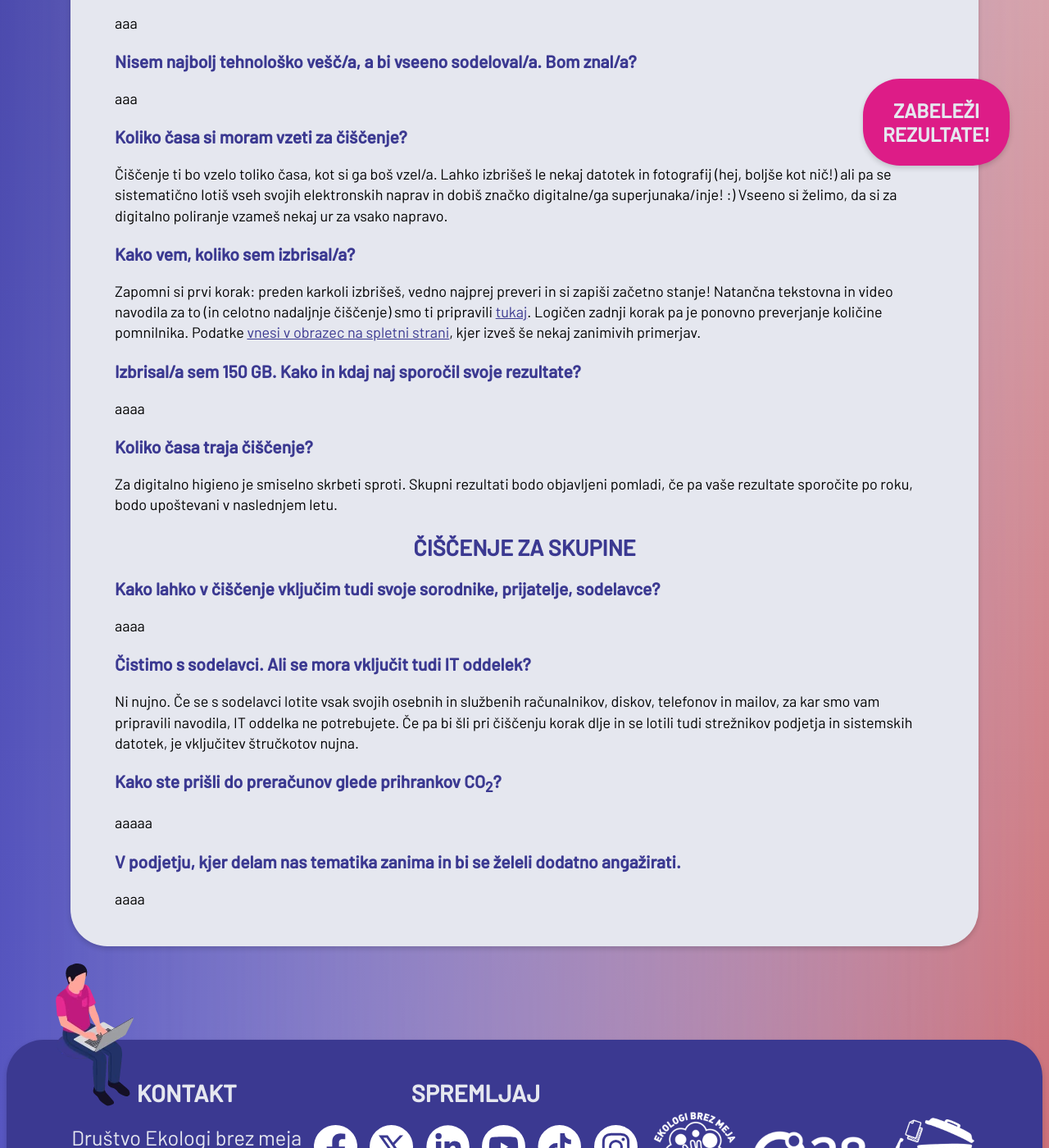
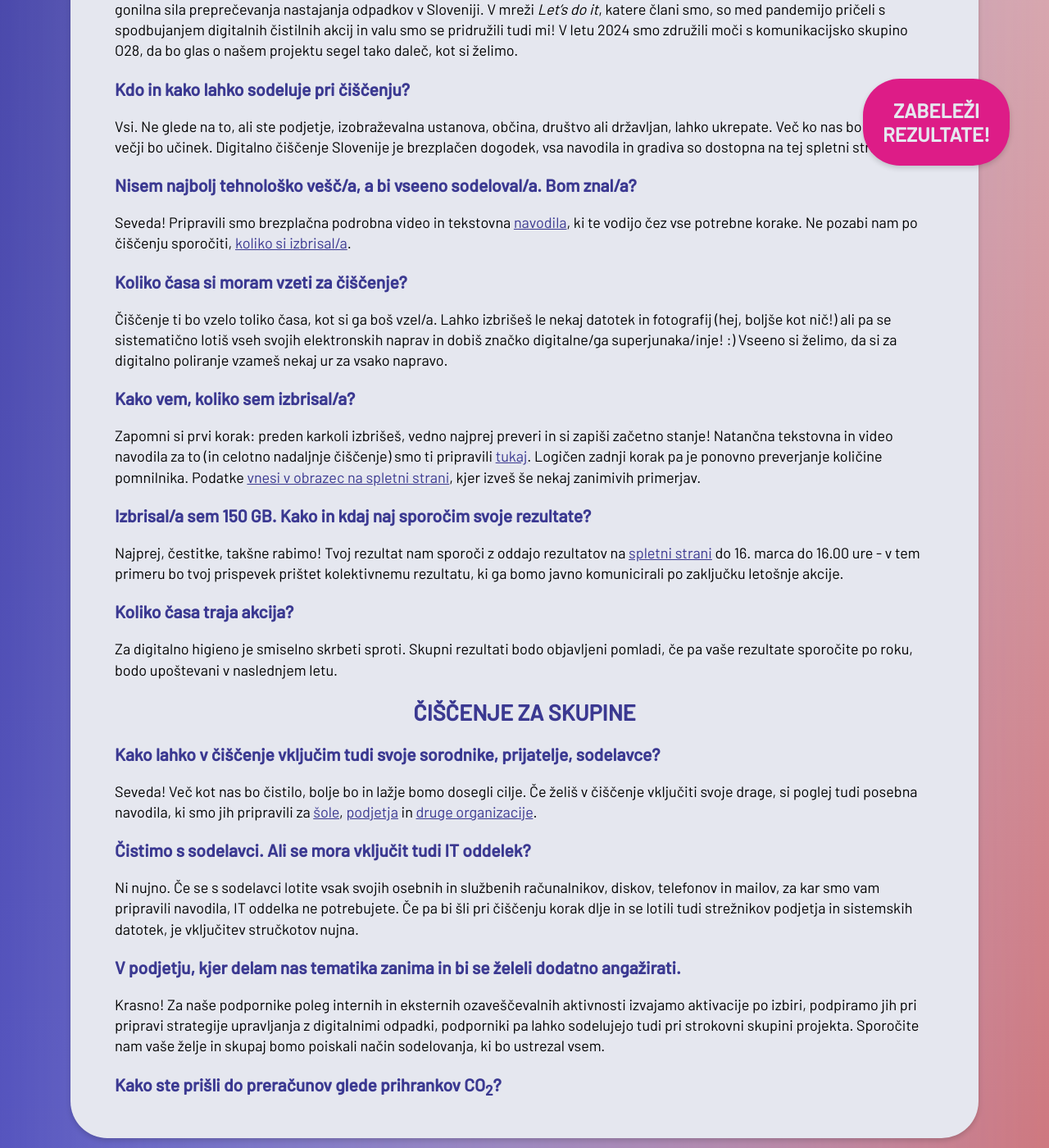
Before and after one commit to ewba/dcd-si, a Jekyll site: the page built from faq.md, in a window 1280 px wide and 1400 px high, scrolled down 1951 px. Shown: the whole window at 82% size. Built offline with Jekyll 4.4.1, drawn with Linux system fonts in a browser that asks for light colours; some of the changed text lies outside the part shown.

Commit message:
Update faq.md

```diff
--- a/faq.md
+++ b/faq.md
@@ -30,19 +30,19 @@ Spletno stran smo že od začetka zasnovali z mislijo na nizek digitalni odtis i
 
 ## O čiščenju
 ### Kaj je digitalno čiščenje?
-aaa
+Ne, to ne pomeni brisanje prahu z monitorjev računalnika! Gre za čiščenje nepotrebnih datotek, fotografij, aplikacij in drugih podatkov/odpadkov, ki nastajajo v digitalnem svetu in - marsikdo tega ne ve - porabljajo ogromno energije, kar pomeni emisije toplogrednih plinov!
 
-### Kaj je namen projekta?
-aaaa
+### Kaj je cilj projekta?
+Naši cilji so odstraniti čim več odvečnih podatkov in dvigniti ozaveščenost od digitalnih podatkih/odpadkih. Poskrbeti pa želimo tudi za preventivo in preprečiti kopičenje digitalnih odpadkov v prihodnosti. Navdihniti vse, da svoje skrbno ravnanje do okolja prenesejo iz fizičnega v digitalni svet, za to navdušijo svoje družine, prijatelje, znance, poslovne partnerje in druge, ki jih obkrožajo ter s svojim zgledom navdihujejo vse generacije, ki jim sledijo!
 
 ### Kdo stoji za projektom?
 [Ekologi brez meja](https://ebm.si/), organizatorji treh čistilnih akcij Očistimo Slovenijo (tistih klasičnih čistilnih akcij, ko smo v naravi pobirali fizične odpadke.  Mimogrede, v svetovnem merilu imamo še vedno rekord udeležencev glede na število prebivalcev, opa!) in gonilna sila preprečevanja nastajanja odpadkov v Sloveniji. V mreži *Let's do it*, katere člani smo, so med pandemijo pričeli s spodbujanjem digitalnih čistilnih akcij in valu smo se pridružili tudi mi! V letu 2024 smo združili moči s komunikacijsko skupino O28, da bo glas o našem projektu segel tako daleč, kot si želimo.
 
 ### Kdo in kako lahko sodeluje pri čiščenju?
-aaa
+Vsi. Ne glede na to, ali ste podjetje, izobraževalna ustanova, občina, društvo ali državljan, lahko ukrepate. Več ko nas bo čistilo, večji bo učinek. Digitalno čiščenje Slovenije je brezplačen dogodek, vsa navodila in gradiva so dostopna na tej spletni strani vsem.
 
 ### Nisem najbolj tehnološko vešč/a, a bi vseeno sodeloval/a. Bom znal/a?
-aaa
+Seveda! Pripravili smo brezplačna podrobna video in tekstovna [navodila](https://ewba.github.io/dcd-si/navodila-za-ciscenje.html), ki te vodijo čez vse potrebne korake. Ne pozabi nam po čiščenju sporočiti, [koliko si izbrisal/a]({{ site.submitURL }}).
 
 ### Koliko časa si moram vzeti za čiščenje?
 Čiščenje ti bo vzelo toliko časa, kot si ga boš vzel/a. Lahko izbrišeš le nekaj datotek in fotografij (hej, boljše kot nič!) ali pa se sistematično lotiš vseh svojih elektronskih naprav in dobiš značko digitalne/ga superjunaka/inje! :) Vseeno si želimo, da si za digitalno poliranje vzameš nekaj ur za vsako napravo.
@@ -50,22 +50,21 @@ aaa
 ### Kako vem, koliko sem izbrisal/a?
 Zapomni si prvi korak: preden karkoli izbrišeš, vedno najprej preveri in si zapiši začetno stanje! Natančna tekstovna in video navodila za to (in celotno nadaljnje čiščenje) smo ti pripravili [tukaj](navodila-za-ciscenje.html). Logičen zadnji korak pa je ponovno preverjanje količine pomnilnika. Podatke [vnesi v obrazec na spletni strani]({{ site.submitURL }}), kjer izveš še nekaj zanimivih primerjav.
 
-### Izbrisal/a sem 150 GB. Kako in kdaj naj sporočil svoje rezultate?
-aaaa
+### Izbrisal/a sem 150 GB. Kako in kdaj naj sporočim svoje rezultate?
+Najprej, čestitke, takšne rabimo! Tvoj rezultat nam sporoči z oddajo rezultatov na [spletni strani]({{ site.submitURL }}) do 16. marca do 16.00 ure - v tem primeru bo tvoj prispevek prištet kolektivnemu rezultatu, ki ga bomo javno komunicirali po zaključku letošnje akcije.
 
-### Koliko časa traja čiščenje?
+### Koliko časa traja akcija?
 Za digitalno higieno je smiselno skrbeti sproti. Skupni rezultati bodo objavljeni pomladi, če pa vaše rezultate sporočite po roku, bodo upoštevani v naslednjem letu.
 
 
 ## Čiščenje za skupine
 ### Kako lahko v čiščenje vključim tudi svoje sorodnike, prijatelje, sodelavce?
-aaaa
+Seveda! Več kot nas bo čistilo, bolje bo in lažje bomo dosegli cilje. Če želiš v čiščenje vključiti svoje drage, si poglej tudi posebna navodila, ki smo jih pripravili za [šole](https://ewba.github.io/dcd-si/sola.html), [podjetja](https://ewba.github.io/dcd-si/podjetje.html) in [druge organizacije](https://ewba.github.io/dcd-si/druge-organizacije.html).
 
 ### Čistimo s sodelavci. Ali se mora vključit tudi IT oddelek?
-Ni nujno. Če se s sodelavci lotite vsak svojih osebnih in službenih računalnikov, diskov, telefonov in mailov, za kar smo vam pripravili navodila, IT oddelka ne potrebujete. Če pa bi šli pri čiščenju korak dlje in se lotili tudi strežnikov podjetja in sistemskih datotek, je vključitev štručkotov nujna.
+Ni nujno. Če se s sodelavci lotite vsak svojih osebnih in službenih računalnikov, diskov, telefonov in mailov, za kar smo vam pripravili navodila, IT oddelka ne potrebujete. Če pa bi šli pri čiščenju korak dlje in se lotili tudi strežnikov podjetja in sistemskih datotek, je vključitev stručkotov nujna.
+
+### V podjetju, kjer delam nas tematika zanima in bi se želeli dodatno angažirati.
+Krasno! Za naše podpornike poleg internih in eksternih ozaveščevalnih aktivnosti izvajamo aktivacije po izbiri, podpiramo jih pri pripravi strategije upravljanja z digitalnimi odpadki, podporniki pa lahko sodelujejo tudi pri strokovni skupini projekta. Sporočite nam vaše želje in skupaj bomo poiskali način sodelovanja, ki bo ustrezal vsem.
 
 ### Kako ste prišli do preračunov glede prihrankov CO<sub>2</sub>?
-aaaaa
-
-### V podjetju, kjer delam nas tematika zanima in bi se želeli dodatno angažirati.
-aaaa
```
